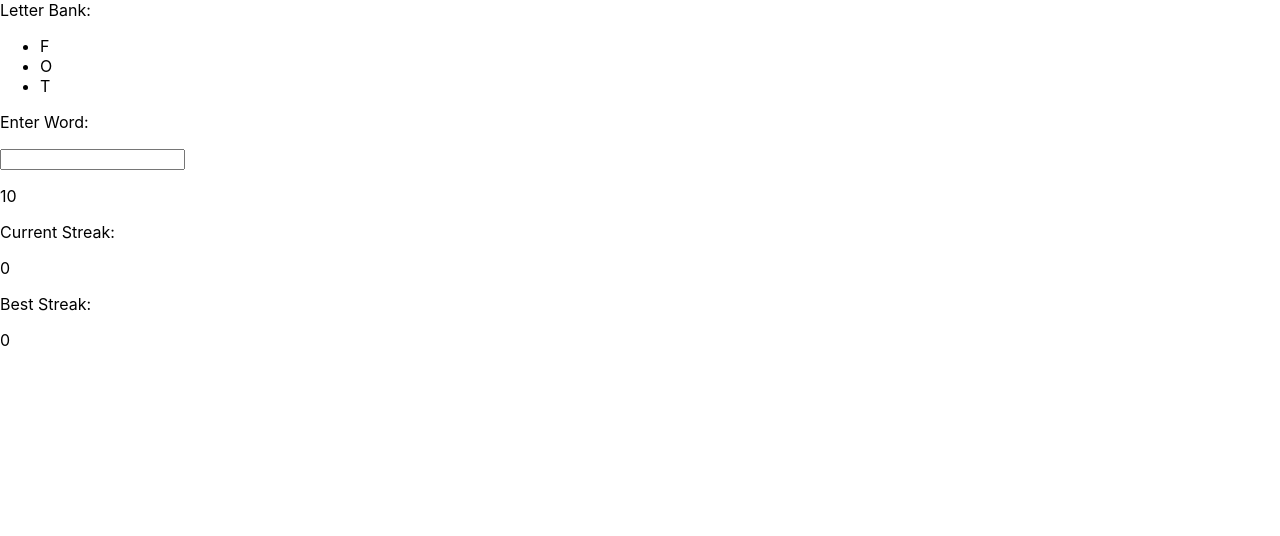
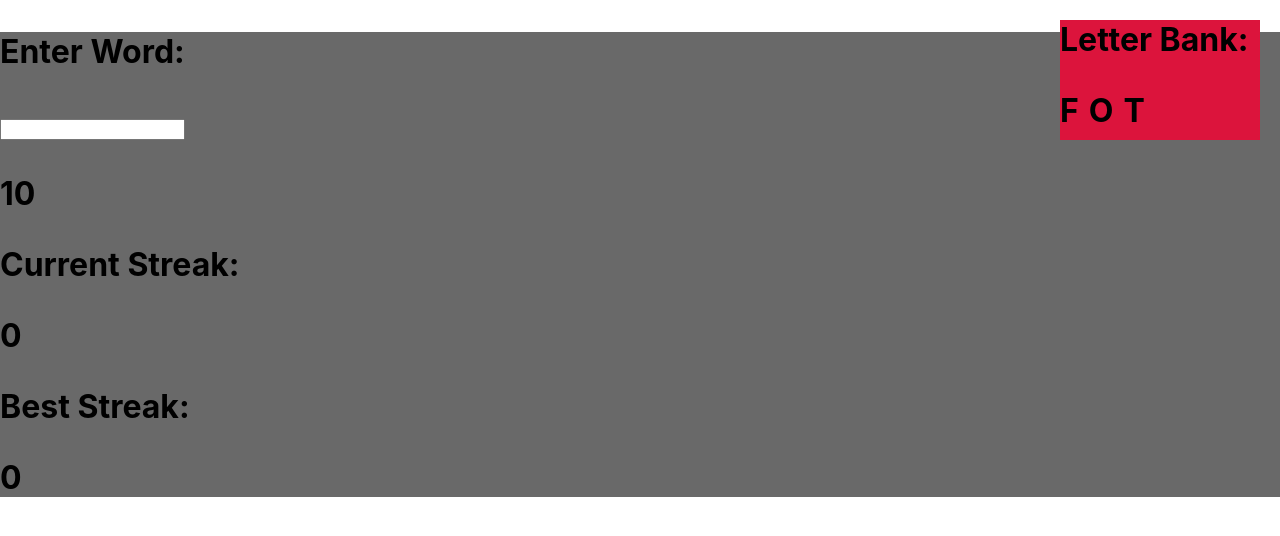
Before and after one commit to KaiSolter/KaiSolter.github.io, a React (Create React App) app in the folder my-app/: page / in a window 1280 px wide. Shown: the top 536 px of the page. Built offline with nearby package versions, Linux system fonts and the light colour scheme.

Commit message:
starting styling

```diff
--- a/my-app/src/App.css
+++ b/my-app/src/App.css
@@ -1,10 +1,5 @@
 .App {
   text-align: center;
-}
-
-.App-logo {
-  height: 40vmin;
-  pointer-events: none;
 }
 
 @media (prefers-reduced-motion: no-preference) {
@@ -13,26 +8,6 @@
   }
 }
 
-.App-header {
-  background-color: #282c34;
-  min-height: 100vh;
-  display: flex;
-  flex-direction: column;
-  align-items: center;
-  justify-content: center;
-  font-size: calc(10px + 2vmin);
-  color: white;
+.Background {
+  background-color: #696969;
 }
-
-.App-link {
-  color: #61dafb;
-}
-
-@keyframes App-logo-spin {
-  from {
-    transform: rotate(0deg);
-  }
-  to {
-    transform: rotate(360deg);
-  }
-}
--- a/my-app/src/App.jsx
+++ b/my-app/src/App.jsx
@@ -33,9 +33,9 @@ function App() {
   }, [])
 
   return (
-    <header>
-      <div>
-      Letter Bank:
+
+    <h1 className='Background'>
+      <div classname="Letter-Bank" >
       <LetterBank key={key} onLettersUpdate={setSharedLetterBank} ></LetterBank>
       </div>
       <p> Enter Word: </p>
@@ -51,7 +51,7 @@ function App() {
       timeKey={timeKey}
        ></Timer>
       <Score score={score} bestScore={bestScore} ></Score>
-    </header>
+    </h1>
   );
 }
 
--- /dev/null
+++ b/my-app/src/LetterBank.css
@@ -0,0 +1,22 @@
+.Letter-Bank {
+    width: 200px;
+    height: 120px;
+    background-color: crimson;
+    align-items: center;
+    justify-content: center;
+    border-width: 10px;
+    border-color: black;
+    position: absolute;
+    top: 20px;
+    right: 20px;
+  }
+
+  .horizontal-list {
+    display: flex;
+    list-style-type: none;
+    padding: 0;
+  }
+
+  .horizontal-list li {
+    margin-right: 10px;
+  }
--- a/my-app/src/components/LetterBank.jsx
+++ b/my-app/src/components/LetterBank.jsx
@@ -1,3 +1,4 @@
+import '../LetterBank.css';
 import { useState, useEffect } from 'react';
 
 function getrandomLetter() {
@@ -30,8 +31,9 @@ function LetterBank( { onLettersUpdate } ) {
   }, [onLettersUpdate]);
 
   return (
-    <div>
-      <ul>
+    <div className='Letter-Bank' >
+      Letter Bank:
+      <ul className='horizontal-list' >
         {letterBank.map((letter, index) => (
           <li key={index}>{letter}</li>
         ))}
```
